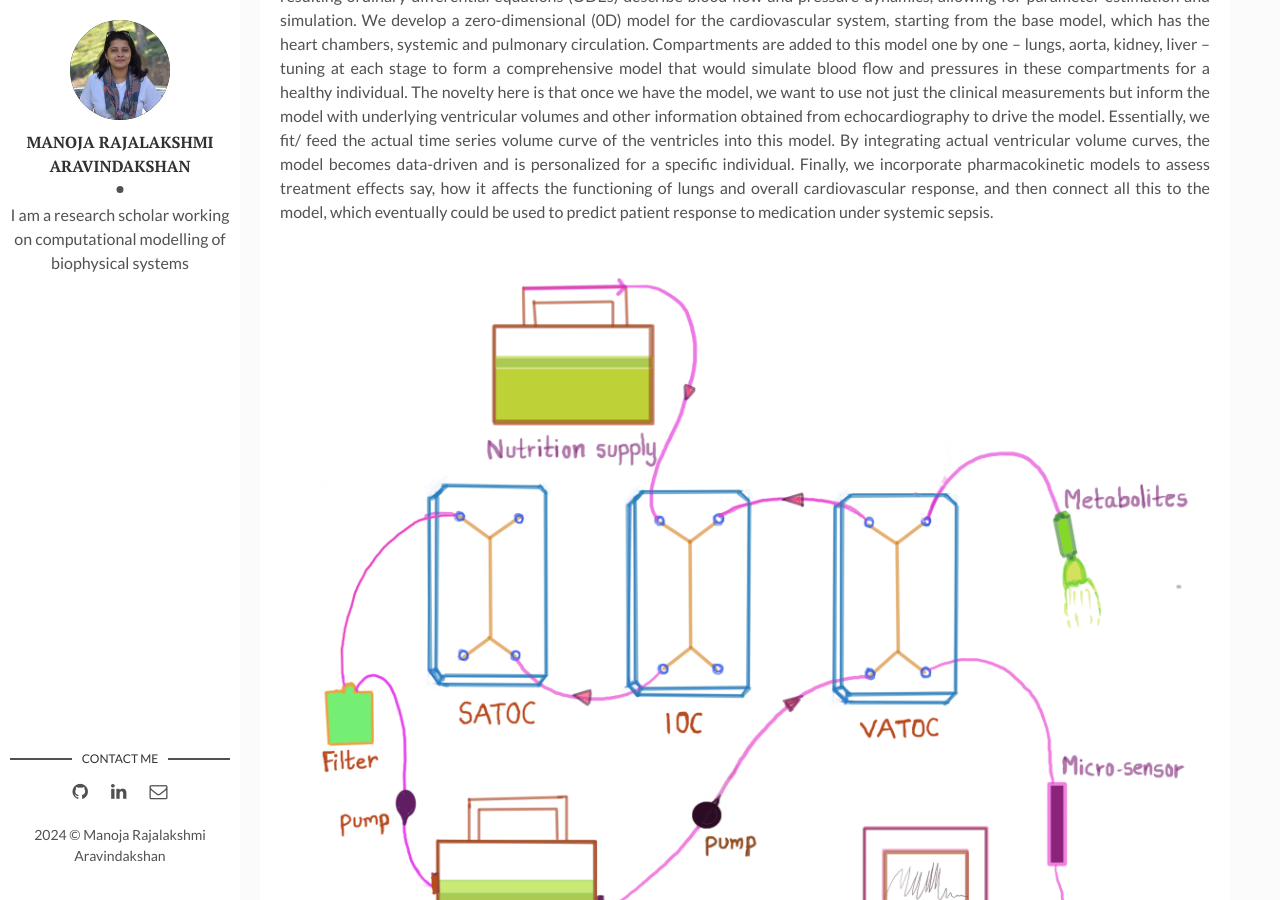
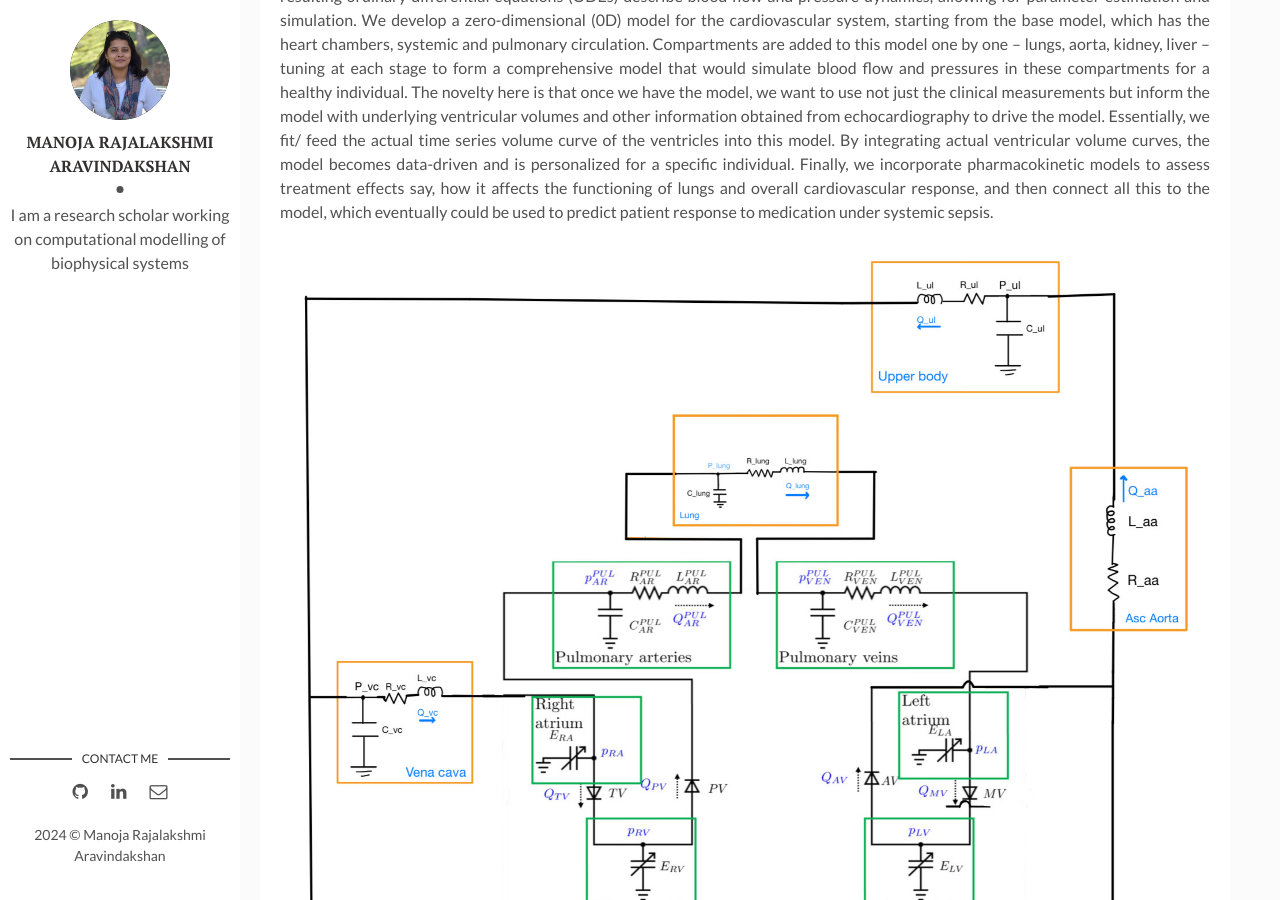
Before and after one commit to mra/mra.github.io, a Jekyll site: the page built from _posts/2024-01-13-lumpedparametercardiovascular system.markdown, in a window 1280 px wide and 900 px high, scrolled down 1052 px. Built offline with Jekyll 4.4.1, drawn with Linux system fonts in a browser that asks for light colours; comment, search, counter and statistics services are not loaded.

Commit message:
Update 2024-01-13-lumpedparametercardiovascular system.markdown

```diff
--- a/_posts/2024-01-13-lumpedparametercardiovascular system.markdown
+++ b/_posts/2024-01-13-lumpedparametercardiovascular system.markdown
@@ -15,4 +15,4 @@ tags: [OoC, MoC]
 
 
 
-![Cardiovascular system network]({{site.baseurl}}/assets/img/overview_mooc.png)
+![Cardiovascular system network]({{site.baseurl}}/assets/img/CVSnetwork.jpeg)
```
